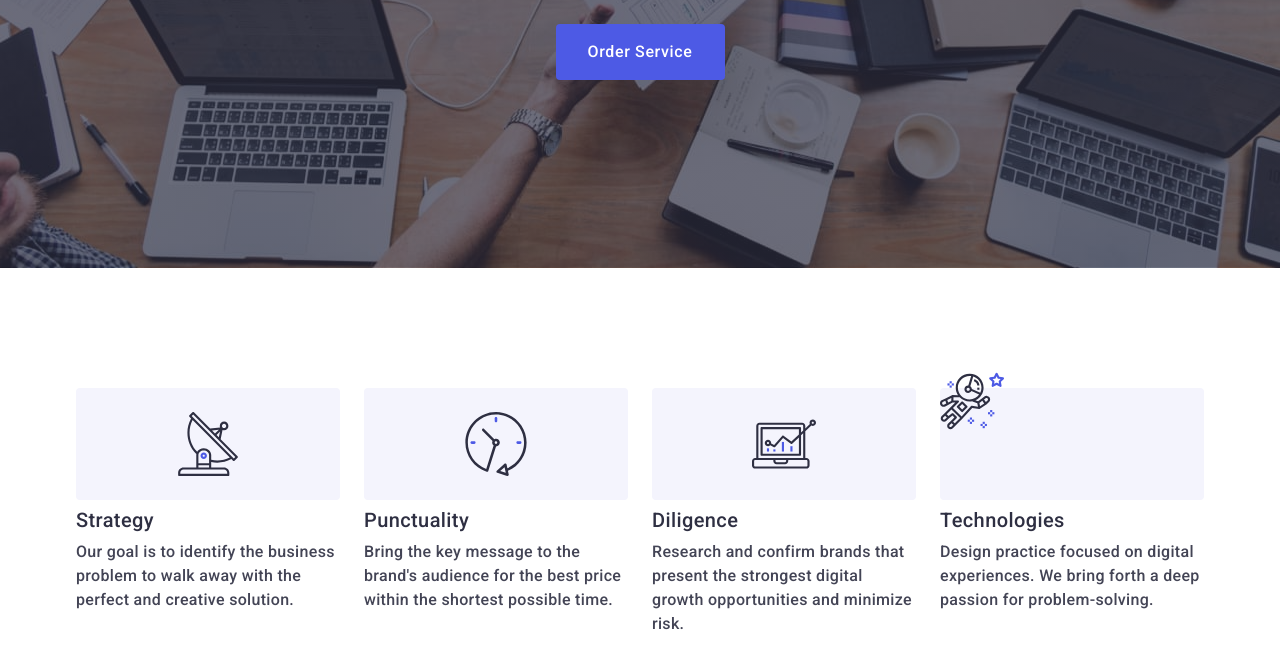
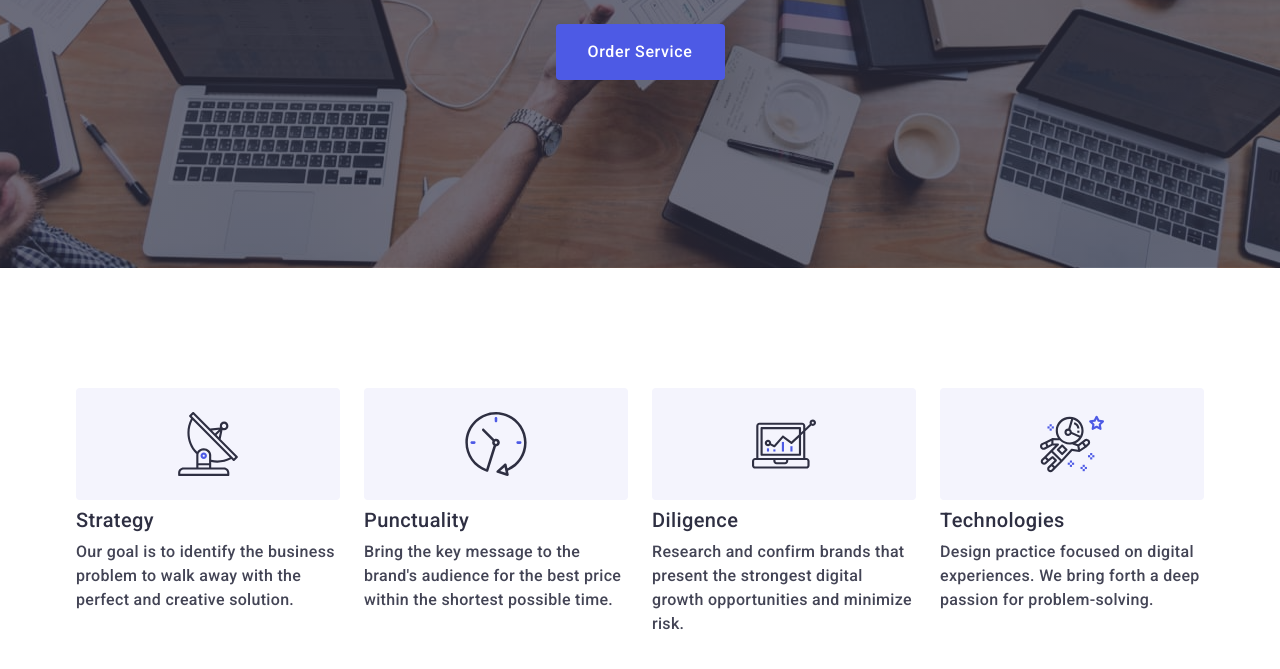
Before and after one commit to Romanooo84/goit-markup-hw-04, a plain HTML site: page index.html in a window 1280 px wide. Shown: the part 405-1074 px from the top of the page. Drawn offline with nearby package versions, Linux system fonts and the light colour scheme.

Commit message:
astronaut

```diff
--- a/index.html
+++ b/index.html
@@ -94,9 +94,9 @@
                     </li>
                     <li class="second-section-list-point-container">
                         <div class="section-two-icon-container">
-                            <svg class="section-two-svg">
+                            <svg class="section-two-svg" width="64px" height="64px">
                                 <use
-                                href="./images/icons.svg#icon-astronaut" width="64px" height="64px">
+                                href="./images/icons.svg#icon-astronaut" >
                                 </use>
                             </svg>
                         </div>
```
